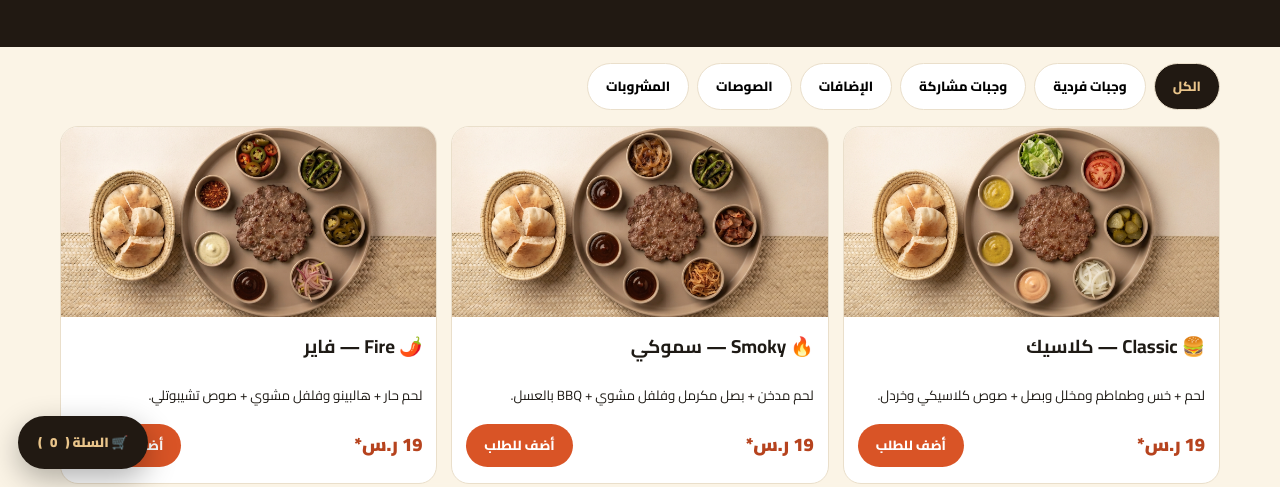
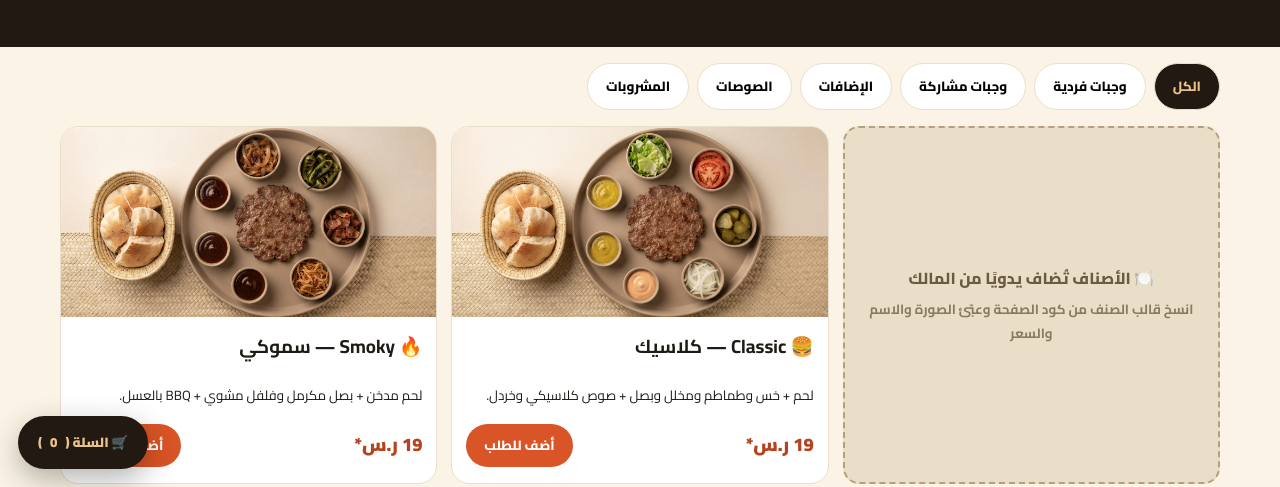
Before and after one commit to Hatem205/burger-jeddah-demo, a plain HTML site: page menu.html in a window 1280 px wide. Shown: the part 313-800 px from the top of the page. Drawn offline with Linux system fonts and the light colour scheme.

Commit message:
استرجاع صندوق ملاحظة الأصناف (تراجع عن الحذف)

```diff
--- a/menu.html
+++ b/menu.html
@@ -34,6 +34,16 @@
 </div>
 
 <div class="menu-grid" id="menuGrid">
+<!-- لإضافة صنف جديد يدويًا انسخ القالب التالي وعبّئ بياناته (الصورة توضع في assets/img/):
+<article class="dish" data-cat="single">
+  <img src="assets/img/SANF.jpg" alt="وصف الصورة" loading="lazy">
+  <div class="dish-body"><h3>اسم الصنف</h3><p><small>وصف قصير</small></p>
+  <div class="dish-meta"><span class="dish-price">00 ر.س*</span>
+  <button class="add-btn" data-add="id1" data-name="اسم الصنف" data-price="00">أضف للطلب</button></div></div>
+</article>
+قيم data-cat المسموحة: single share extra sauce drink
+-->
+<div class="img-ph">🍽️ الأصناف تُضاف يدويًا من المالك<br><small>انسخ قالب الصنف من كود الصفحة وعبّئ الصورة والاسم والسعر</small></div>
 <article class="dish" data-cat="single"><img src="assets/img/classic.jpg" alt="صينية كلاسيك: لحم مشوي مع الخس والطماطم والمخلل والبصل" loading="lazy"><div class="dish-body"><h3>🍔 Classic — كلاسيك</h3><p><small>لحم + خس وطماطم ومخلل وبصل + صوص كلاسيكي وخردل.</small></p><div class="dish-meta"><span class="dish-price">19 ر.س*</span><button class="add-btn" data-add="classic" data-name="Classic — كلاسيك" data-price="19" data-img="assets/img/classic.jpg">أضف للطلب</button></div></div></article>
 <article class="dish" data-cat="single"><img src="assets/img/smoky.jpg" alt="صينية سموكي: لحم مدخن مع البصل المكرمل والفلفل المشوي" loading="lazy"><div class="dish-body"><h3>🔥 Smoky — سموكي</h3><p><small>لحم مدخن + بصل مكرمل وفلفل مشوي + BBQ بالعسل.</small></p><div class="dish-meta"><span class="dish-price">19 ر.س*</span><button class="add-btn" data-add="smoky" data-name="Smoky — سموكي" data-price="19" data-img="assets/img/smoky.jpg">أضف للطلب</button></div></div></article>
 <article class="dish" data-cat="single"><img src="assets/img/fire.jpg" alt="صينية فاير: لحم حار مع الهالبينو والفلفل المشوي" loading="lazy"><div class="dish-body"><h3>🌶️ Fire — فاير</h3><p><small>لحم حار + هالبينو وفلفل مشوي + صوص تشيبوتلي.</small></p><div class="dish-meta"><span class="dish-price">19 ر.س*</span><button class="add-btn" data-add="fire" data-name="Fire — فاير" data-price="19" data-img="assets/img/fire.jpg">أضف للطلب</button></div></div></article>
```
